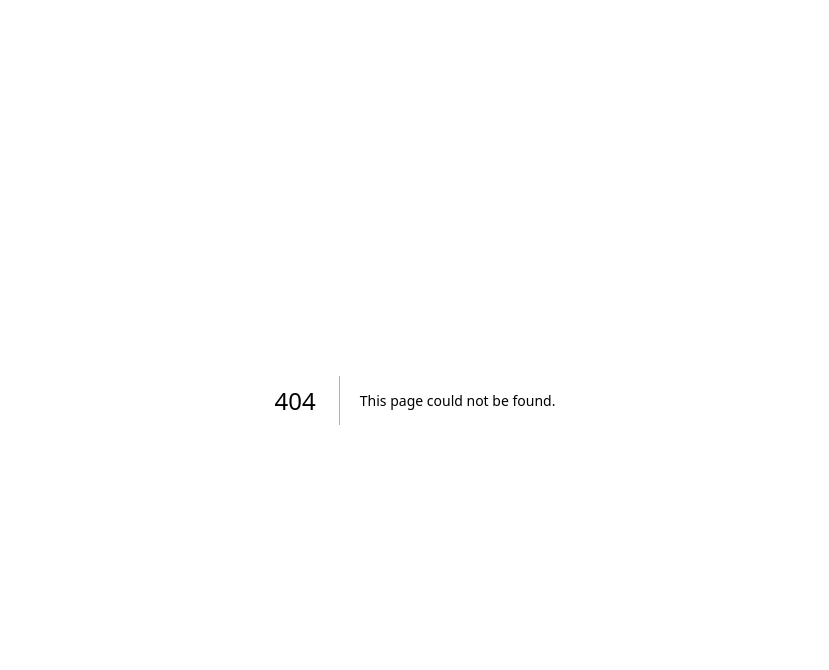
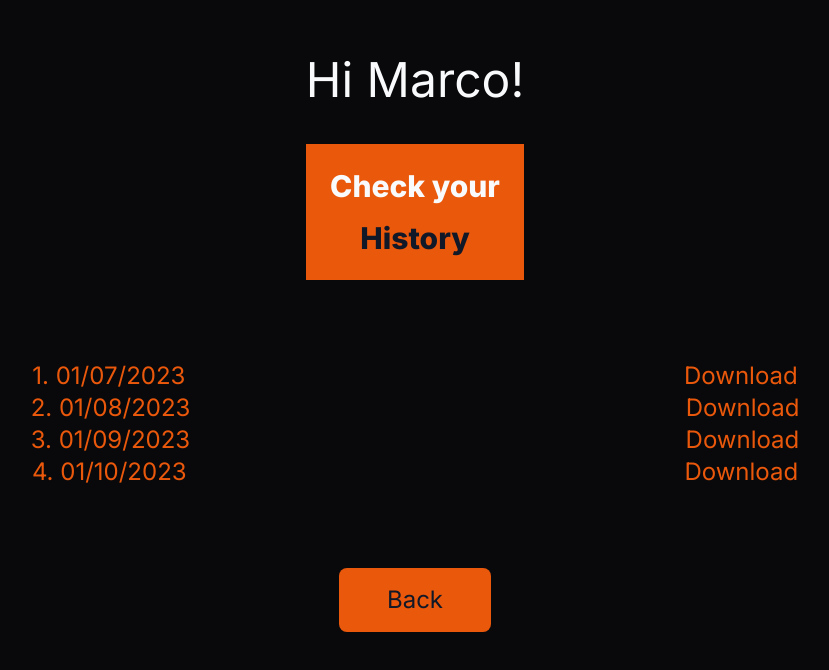
Before and after one commit to MatiasMonteros09/GYMAI, a Next.js app: page /results in a window 1280 px wide. Before the commit this address had no page. Shown: the top 670 px of the page, without its empty margins (225-1054 px from the left). Built offline with nearby package versions, Linux system fonts and the light colour scheme.

Commit message:
Create page results

```diff
--- a/src/app/globals.css
+++ b/src/app/globals.css
@@ -2,26 +2,7 @@
 @tailwind components;
 @tailwind utilities;
 
-:root {
-  --foreground-rgb: 0, 0, 0;
-  --background-start-rgb: 214, 219, 220;
-  --background-end-rgb: 255, 255, 255;
+body {
+  @apply bg-zinc-950;
+  @apply text-gray-50;
 }
-
-@media (prefers-color-scheme: dark) {
-  :root {
-    --foreground-rgb: 255, 255, 255;
-    --background-start-rgb: 0, 0, 0;
-    --background-end-rgb: 0, 0, 0;
-  }
-}
-
-body {
-  color: rgb(var(--foreground-rgb));
-  background: linear-gradient(
-      to bottom,
-      transparent,
-      rgb(var(--background-end-rgb))
-    )
-    rgb(var(--background-start-rgb));
-}
--- a/src/app/page.js
+++ b/src/app/page.js
@@ -1,113 +1,9 @@
-import Image from 'next/image'
+import React from 'react'
 
-export default function Home() {
+const HomePage = () => {
   return (
-    <main className="flex min-h-screen flex-col items-center justify-between p-24">
-      <div className="z-10 max-w-5xl w-full items-center justify-between font-mono text-sm lg:flex">
-        <p className="fixed left-0 top-0 flex w-full justify-center border-b border-gray-300 bg-gradient-to-b from-zinc-200 pb-6 pt-8 backdrop-blur-2xl dark:border-neutral-800 dark:bg-zinc-800/30 dark:from-inherit lg:static lg:w-auto  lg:rounded-xl lg:border lg:bg-gray-200 lg:p-4 lg:dark:bg-zinc-800/30">
-          Get started by editing&nbsp;
-          <code className="font-mono font-bold">src/app/page.js</code>
-        </p>
-        <div className="fixed bottom-0 left-0 flex h-48 w-full items-end justify-center bg-gradient-to-t from-white via-white dark:from-black dark:via-black lg:static lg:h-auto lg:w-auto lg:bg-none">
-          <a
-            className="pointer-events-none flex place-items-center gap-2 p-8 lg:pointer-events-auto lg:p-0"
-            href="https://vercel.com?utm_source=create-next-app&utm_medium=appdir-template&utm_campaign=create-next-app"
-            target="_blank"
-            rel="noopener noreferrer"
-          >
-            By{' '}
-            <Image
-              src="/vercel.svg"
-              alt="Vercel Logo"
-              className="dark:invert"
-              width={100}
-              height={24}
-              priority
-            />
-          </a>
-        </div>
-      </div>
-
-      <div className="relative flex place-items-center before:absolute before:h-[300px] before:w-[480px] before:-translate-x-1/2 before:rounded-full before:bg-gradient-radial before:from-white before:to-transparent before:blur-2xl before:content-[''] after:absolute after:-z-20 after:h-[180px] after:w-[240px] after:translate-x-1/3 after:bg-gradient-conic after:from-sky-200 after:via-blue-200 after:blur-2xl after:content-[''] before:dark:bg-gradient-to-br before:dark:from-transparent before:dark:to-blue-700 before:dark:opacity-10 after:dark:from-sky-900 after:dark:via-[#0141ff] after:dark:opacity-40 before:lg:h-[360px] z-[-1]">
-        <Image
-          className="relative dark:drop-shadow-[0_0_0.3rem_#ffffff70] dark:invert"
-          src="/next.svg"
-          alt="Next.js Logo"
-          width={180}
-          height={37}
-          priority
-        />
-      </div>
-
-      <div className="mb-32 grid text-center lg:max-w-5xl lg:w-full lg:mb-0 lg:grid-cols-4 lg:text-left">
-        <a
-          href="https://nextjs.org/docs?utm_source=create-next-app&utm_medium=appdir-template&utm_campaign=create-next-app"
-          className="group rounded-lg border border-transparent px-5 py-4 transition-colors hover:border-gray-300 hover:bg-gray-100 hover:dark:border-neutral-700 hover:dark:bg-neutral-800/30"
-          target="_blank"
-          rel="noopener noreferrer"
-        >
-          <h2 className={`mb-3 text-2xl font-semibold`}>
-            Docs{' '}
-            <span className="inline-block transition-transform group-hover:translate-x-1 motion-reduce:transform-none">
-              -&gt;
-            </span>
-          </h2>
-          <p className={`m-0 max-w-[30ch] text-sm opacity-50`}>
-            Find in-depth information about Next.js features and API.
-          </p>
-        </a>
-
-        <a
-          href="https://nextjs.org/learn?utm_source=create-next-app&utm_medium=appdir-template-tw&utm_campaign=create-next-app"
-          className="group rounded-lg border border-transparent px-5 py-4 transition-colors hover:border-gray-300 hover:bg-gray-100 hover:dark:border-neutral-700 hover:dark:bg-neutral-800 hover:dark:bg-opacity-30"
-          target="_blank"
-          rel="noopener noreferrer"
-        >
-          <h2 className={`mb-3 text-2xl font-semibold`}>
-            Learn{' '}
-            <span className="inline-block transition-transform group-hover:translate-x-1 motion-reduce:transform-none">
-              -&gt;
-            </span>
-          </h2>
-          <p className={`m-0 max-w-[30ch] text-sm opacity-50`}>
-            Learn about Next.js in an interactive course with&nbsp;quizzes!
-          </p>
-        </a>
-
-        <a
-          href="https://vercel.com/templates?framework=next.js&utm_source=create-next-app&utm_medium=appdir-template&utm_campaign=create-next-app"
-          className="group rounded-lg border border-transparent px-5 py-4 transition-colors hover:border-gray-300 hover:bg-gray-100 hover:dark:border-neutral-700 hover:dark:bg-neutral-800/30"
-          target="_blank"
-          rel="noopener noreferrer"
-        >
-          <h2 className={`mb-3 text-2xl font-semibold`}>
-            Templates{' '}
-            <span className="inline-block transition-transform group-hover:translate-x-1 motion-reduce:transform-none">
-              -&gt;
-            </span>
-          </h2>
-          <p className={`m-0 max-w-[30ch] text-sm opacity-50`}>
-            Explore the Next.js 13 playground.
-          </p>
-        </a>
-
-        <a
-          href="https://vercel.com/new?utm_source=create-next-app&utm_medium=appdir-template&utm_campaign=create-next-app"
-          className="group rounded-lg border border-transparent px-5 py-4 transition-colors hover:border-gray-300 hover:bg-gray-100 hover:dark:border-neutral-700 hover:dark:bg-neutral-800/30"
-          target="_blank"
-          rel="noopener noreferrer"
-        >
-          <h2 className={`mb-3 text-2xl font-semibold`}>
-            Deploy{' '}
-            <span className="inline-block transition-transform group-hover:translate-x-1 motion-reduce:transform-none">
-              -&gt;
-            </span>
-          </h2>
-          <p className={`m-0 max-w-[30ch] text-sm opacity-50`}>
-            Instantly deploy your Next.js site to a shareable URL with Vercel.
-          </p>
-        </a>
-      </div>
-    </main>
+    <div>HomePage</div>
   )
 }
+
+export default HomePage
--- /dev/null
+++ b/src/app/results/[resultId]/page.jsx
@@ -0,0 +1,10 @@
+const Page = ({params}) => {
+
+  return (
+    <div>{params.resultId}
+    <p>Lorem ipsum dolor sit, amet consectetur adipisicing elit. Accusantium laboriosam blanditiis eveniet ipsam iusto autem libero, accusamus aspernatur cupiditate sequi!</p>
+    </div>
+  )
+}
+
+export default Page
--- /dev/null
+++ b/src/app/results/page.jsx
@@ -0,0 +1,35 @@
+import ResultCard from "../../components/ResultCard";
+import Link from "next/link";
+
+const ResultPage = () => {
+  const results = [
+    { id: 1, date: "01/07/2023" },
+    { id: 2, date: "01/08/2023" },
+    { id: 3, date: "01/09/2023" },
+    { id: 4, date: "01/10/2023" },
+  ];
+  return (
+    <div className="flex flex-col text-center mx-2 my-4 md:my-10">
+      <h1 className="text-5xl p-4 mb-6 text-center">Hi Marco!</h1>
+      <div className=" bg-orange-600 text-3xl md:mx-auto font-extrabold p-6">
+        <h2 className="mb-4">Check your</h2>
+        <h2 className="text-gray-900 ">History</h2>
+      </div>
+
+      <div className="">
+      <ul className="text-orange-600 py-20 text-bold ">
+        {results.map((result) => (
+          <li key={result.id}>
+            <ResultCard result={result} />
+          </li>
+        ))}
+      </ul>
+      </div>
+      <Link href="/" className="bg-orange-600 mx-auto text-gray-900 py-1 px-8 rounded-lg text-center hover:bg-orange-400 md:text-2xl md:px-12 md:py-4">
+        Back
+      </Link>
+    </div>
+  );
+};
+
+export default ResultPage;
--- /dev/null
+++ b/src/components/ResultCard.jsx
@@ -0,0 +1,18 @@
+import Link from "next/link";
+
+const ResultCard = ({ result }) => {
+  console.log(result);
+  const { date } = result;
+  return (
+    <div className="flex justify-around  hover:bg-orange-400 md:text-2xl">
+        <p>
+          {result.id}. {result.date}
+        </p>
+        <Link href="/01-09-2023.pdf" target="_blank" download="01-09-2023.pdf">
+          Download
+        </Link>
+    </div>
+  );
+};
+
+export default ResultCard;
```
Also changed, not shown: 1 other file (tests, documents, lock files or other folders).
